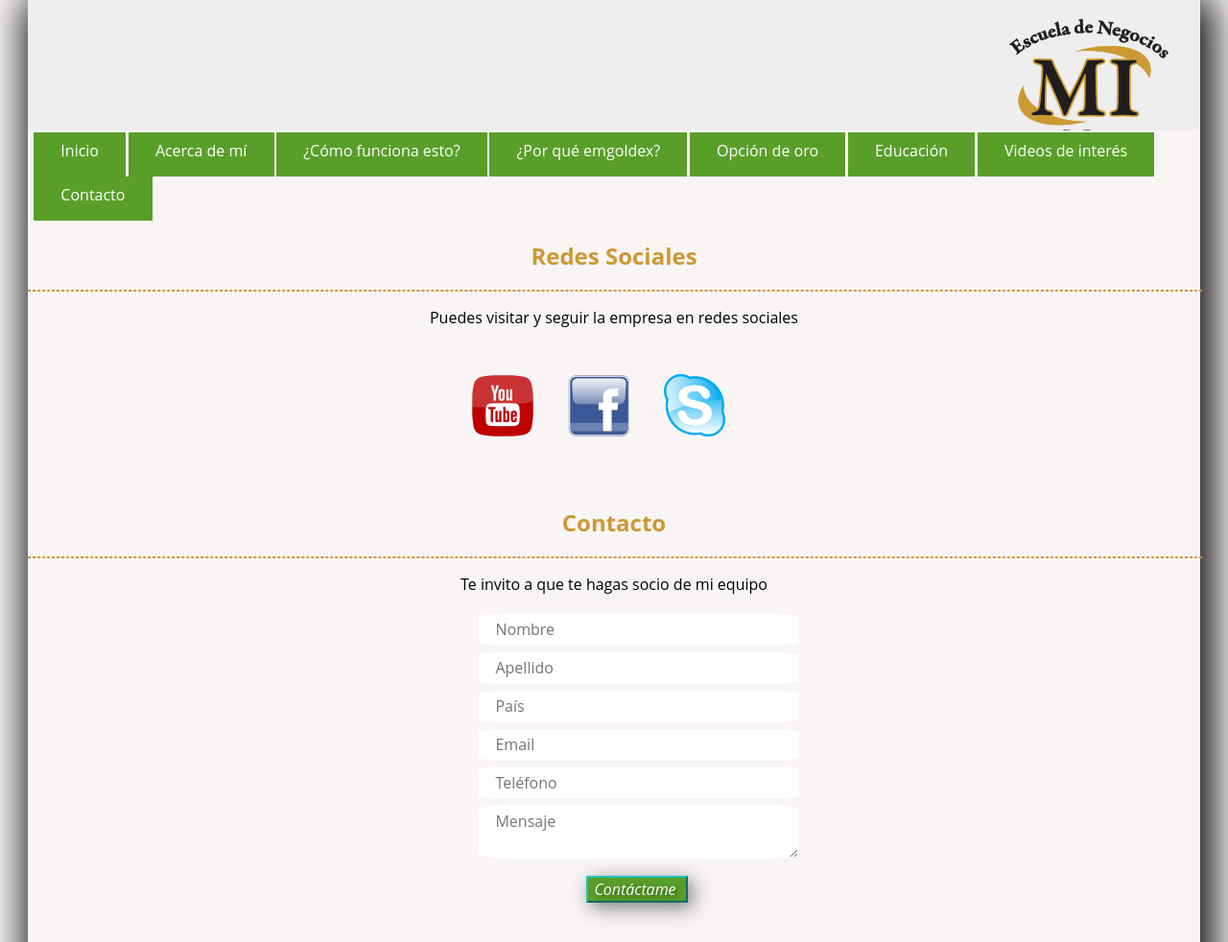
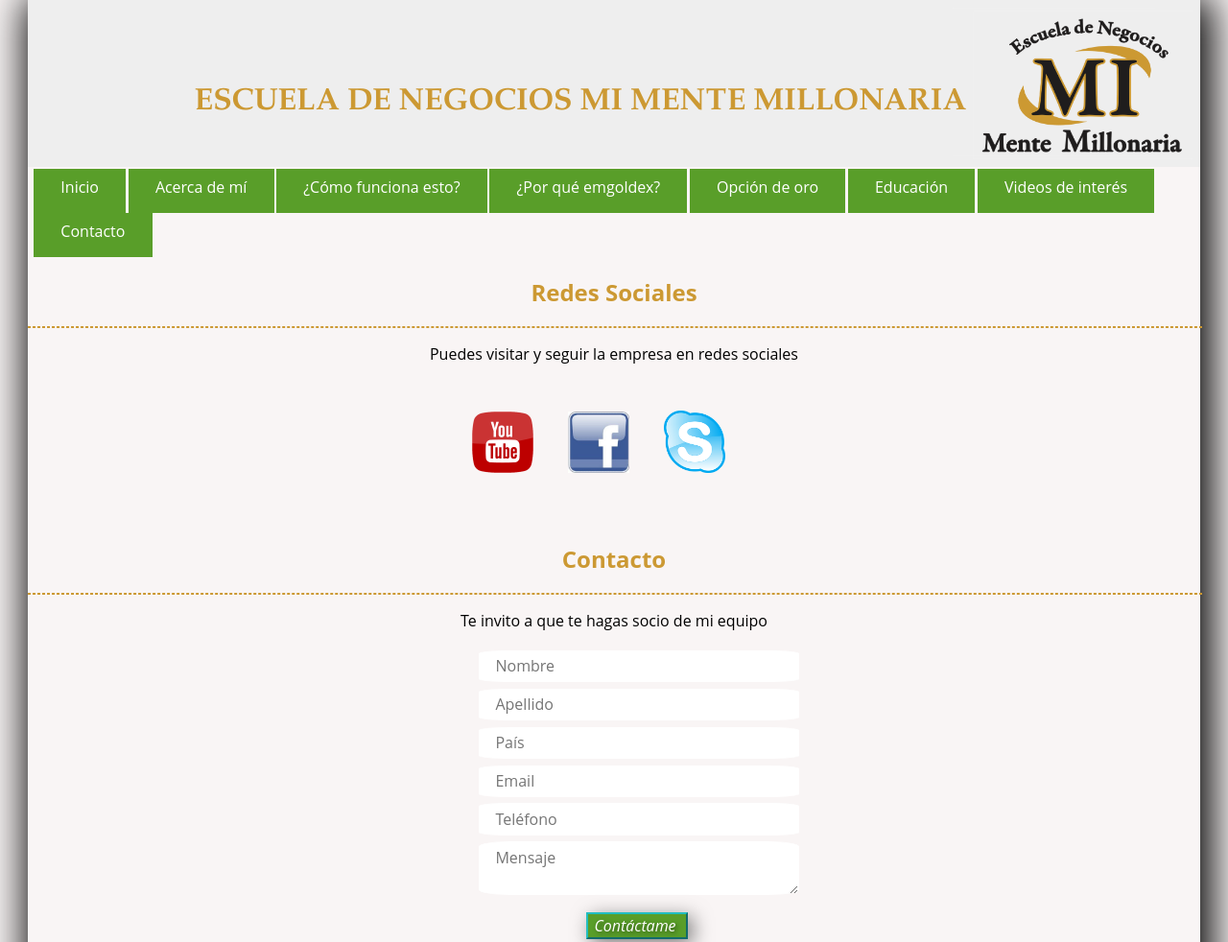
Before and after one commit to dcelis29/mimentemillonaria, a plain HTML site: page templates/contacto.html in a window 1280 px wide. Shown: the top 982 px of the page at 96% size. Drawn offline with Linux system fonts and the light colour scheme.

Commit message:
modificando header - responsive

```diff
--- a/static/css/estilos.css
+++ b/static/css/estilos.css
@@ -5,7 +5,6 @@ a{
 body{
 	-webkit-box-shadow: 5px 4px 40px 7px rgba(1,1,1,1);
 	box-shadow: 5px 4px 40px 7px rgba(1,1,1,1);
-
 	background: #eeeeee;
 	font-family: "Open Sans";
 	font-size: 16px;
@@ -17,7 +16,7 @@ body{
 header{
 	background: #eeeeee;
 	overflow: hidden; /*para que cuando un objeto este flotando (float) no cuente el atributo al que se le pone overflow, es decir flota para todo menos para el header en este caso*/
-	padding: 5.5em 0.8em 3em 0.8em;
+	padding: 7.5em 0.8em 3em 0.8em;
 	position: relative; /*para que el avatar se mueva dentro del header, por ser la posición relativa más cercana*/
 
 }
@@ -179,12 +178,20 @@ footer .footer-texto{
 		right: 0; /*se posiciona a la derecha*/
 		margin: 0.5em 0.5em 0 0;
 	}
+		header{
+		background: #eeeeee;
+		overflow: hidden; /*para que cuando un objeto este flotando (float) no cuente el atributo al que se le pone overflow, es decir flota para todo menos para el header en este caso*/
+		padding: 5.5em 0.8em 3em 0.8em;
+		position: relative; /*para que el avatar se mueva dentro del header, por ser la posición relativa más cercana*/
+}
 		header p{
+		display: block;
 		color: #cc9933;
 		margin: 1em 16em 1em 11.4em;
 		text-align: justify;
 	}
 		header h1{
+		display: block;
 		color: #cc9933;
 		font-weight: bold;
 		margin: 0 70px 0 0;
--- a/templates/contacto.html
+++ b/templates/contacto.html
@@ -4,10 +4,10 @@
 <html lang="es">
 <head>
 	<meta charset="UTF-8">
-	<title>CONTACTO</title>
 	<link rel="stylesheet" type="text/css" href="../static/css/normalize.css">
 	<link rel="stylesheet" type="text/css" href="../static/css/estilos.css">
 	<link href='http://fonts.googleapis.com/css?family=Pinyon+Script' rel='stylesheet' type='text/css'>
+	<title>CONTACTO</title>
 </head>
 <body>
 	<header>
```
